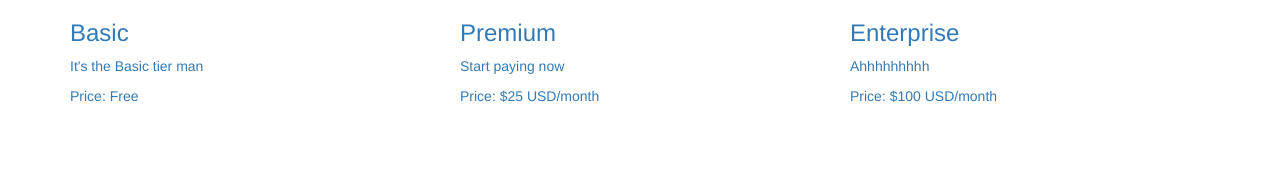
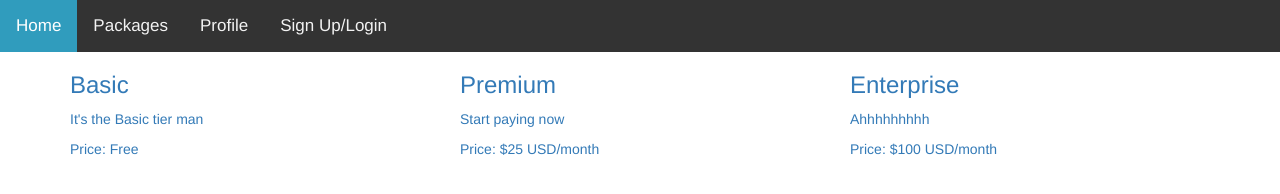
Before and after one commit to KingDzx/CloudFinalProject, a website: page pages/Subscription.html in a window 1280 px wide. Drawn offline with nearby package versions, Linux system fonts and the light colour scheme.

Commit message:
Added top nav bar

```diff
--- a/pages/Subscription.html
+++ b/pages/Subscription.html
@@ -4,12 +4,19 @@
     <link href="http://maxcdn.bootstrapcdn.com/bootstrap/3.3.0/css/bootstrap.min.css" rel="stylesheet" id="bootstrap-css">
     <script src="http://maxcdn.bootstrapcdn.com/bootstrap/3.3.0/js/bootstrap.min.js"></script>
     <script src="http://code.jquery.com/jquery-1.11.1.min.js"></script>
+    <link rel="stylesheet" href="./css/topnav.css">
     <meta charset="UTF-8">
     <meta name="viewport" content="width=device-width, initial-scale=1.0">
     <meta http-equiv="X-UA-Compatible" content="ie=edge">
     <title>Document</title>
 </head>
 <body>
+  <div class="topnav">
+    <a class="active" href="/">Home</a>
+    <a href="subscription">Packages</a>
+    <a href="profile">Profile</a>
+    <a href="registration">Sign Up/Login</a>
+  </div>
     <div class="container">
         <div class="row">
             <a href="Profile">
--- /dev/null
+++ b/pages/css/topnav.css
@@ -0,0 +1,23 @@
+.topnav {
+  overflow: hidden;
+  background-color: #333;
+}
+
+.topnav a {
+  float: left;
+  color: #f2f2f2;
+  text-align: center;
+  padding: 14px 16px;
+  text-decoration: none;
+  font-size: 17px;
+}
+
+.topnav a:hover {
+  background-color: #ddd;
+  color: black;
+}
+
+.topnav a.active {
+  background-color: rgb(48, 156, 189);
+  color: white;
+}
```
Also changed, not shown: pages/Profile_Page.html (+8 -1 lines), pages/cloud_registration_page.html (+7 -1 lines), pages/index.html (+2 -2 lines), pages/login.html (+7 -0 lines), 1 other file.
